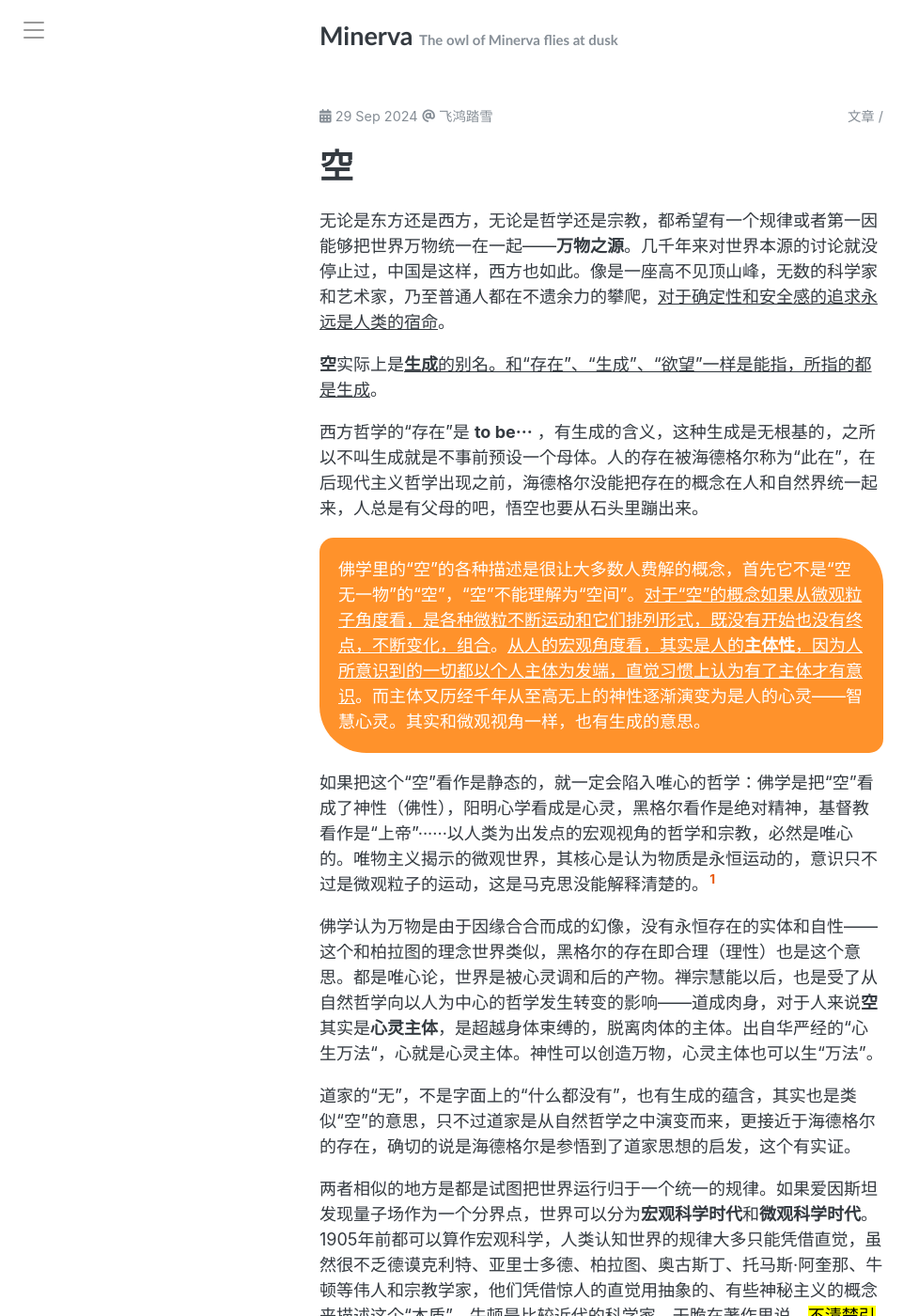
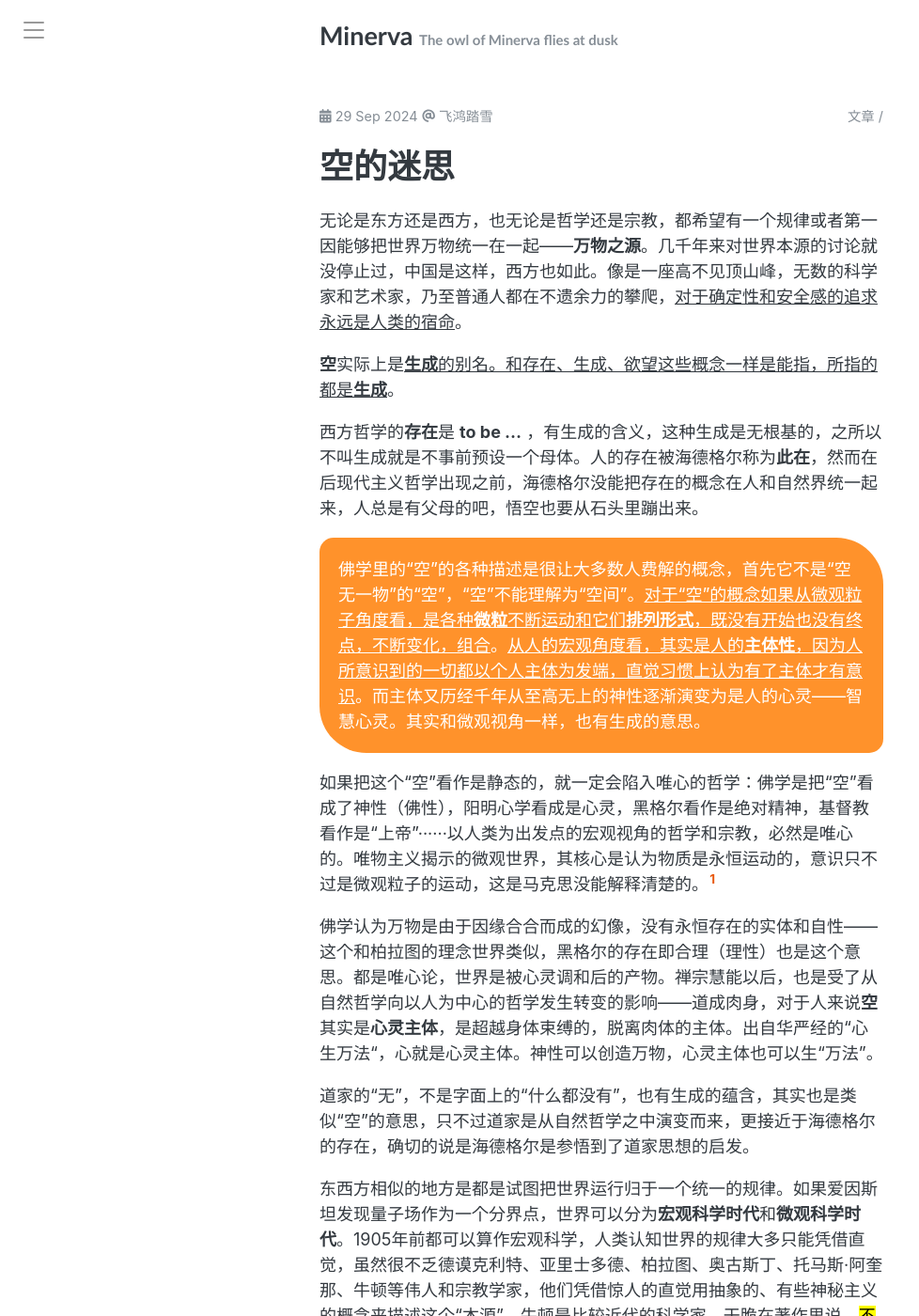
Before and after one commit to symphonyh/symphonyh.github.io, a Jekyll site: the page built from _posts/2024-09-29-kong.md, in a window 1280 px wide and 1400 px high. Shown: the whole window at 94% size, without its empty margins (0-978 px from the left). Built offline with Jekyll 4.4.1, drawn with Linux system fonts in a browser that asks for light colours; comment, search, counter and statistics services are not loaded; some of the changed text lies outside the part shown.

Commit message:
Update 2024-09-29-kong.md

```diff
--- a/_posts/2024-09-29-kong.md
+++ b/_posts/2024-09-29-kong.md
@@ -1,17 +1,17 @@
 ---
 layout: post
-title:  空
+title:  空的迷思
 author: 飞鸿踏雪
 categories: [文章]
 tags: [哲学]
 comments: true
 ---
 
-无论是东方还是西方，无论是哲学还是宗教，都希望有一个规律或者第一因能够把世界万物统一在一起——**万物之源**。几千年来对世界本源的讨论就没停止过，中国是这样，西方也如此。像是一座高不见顶山峰，无数的科学家和艺术家，乃至普通人都在不遗余力的攀爬，<ins>对于确定性和安全感的追求永远是人类的宿命</ins>。
+无论是东方还是西方，也无论是哲学还是宗教，都希望有一个规律或者第一因能够把世界万物统一在一起——**万物之源**。几千年来对世界本源的讨论就没停止过，中国是这样，西方也如此。像是一座高不见顶山峰，无数的科学家和艺术家，乃至普通人都在不遗余力的攀爬，<ins>对于确定性和安全感的追求永远是人类的宿命</ins>。
 
-**空**实际上是<ins><strong>生成</strong>的别名。和“存在”、“生成”、“欲望”一样是能指，所指的都是生成</ins>。
+**空**实际上是<ins><strong>生成</strong>的别名。和存在、生成、欲望这些概念一样是能指，所指的都是<strong>生成</strong></ins>。
 
-西方哲学的“存在”是 **to be···** ，有生成的含义，这种生成是无根基的，之所以不叫生成就是不事前预设一个母体。人的存在被海德格尔称为“此在”，在后现代主义哲学出现之前，海德格尔没能把存在的概念在人和自然界统一起来，人总是有父母的吧，悟空也要从石头里蹦出来。
+西方哲学的**存在**是 **to be ...** ，有生成的含义，这种生成是无根基的，之所以不叫生成就是不事前预设一个母体。人的存在被海德格尔称为**此在**，然而在后现代主义哲学出现之前，海德格尔没能把存在的概念在人和自然界统一起来，人总是有父母的吧，悟空也要从石头里蹦出来。
 
 <p style="
     color:white;
@@ -20,17 +20,17 @@ comments: true
     padding: 20px;
 
 ">
-佛学里的“空”的各种描述是很让大多数人费解的概念，首先它不是“空无一物”的“空”，“空”不能理解为“空间”。<ins>对于“空”的概念如果从微观粒子角度看，是各种微粒不断运动和它们排列形式，既没有开始也没有终点，不断变化，组合</ins>。<ins>从人的宏观角度看，其实是人的<strong>主体性</strong>，因为人所意识到的一切都以个人主体为发端，直觉习惯上认为有了主体才有意识</ins>。而主体又历经千年从至高无上的神性逐渐演变为是人的心灵——智慧心灵。其实和微观视角一样，也有生成的意思。
+佛学里的“空”的各种描述是很让大多数人费解的概念，首先它不是“空无一物”的“空”，“空”不能理解为“空间”。<ins>对于“空”的概念如果从微观粒子角度看，是各种<strong>微粒</strong>不断运动和它们<strong>排列形式</strong>，既没有开始也没有终点，不断变化，组合</ins>。<ins>从人的宏观角度看，其实是人的<strong>主体性</strong>，因为人所意识到的一切都以个人主体为发端，直觉习惯上认为有了主体才有意识</ins>。而主体又历经千年从至高无上的神性逐渐演变为是人的心灵——智慧心灵。其实和微观视角一样，也有生成的意思。
 </p>
 如果把这个“空”看作是静态的，就一定会陷入唯心的哲学：佛学是把“空”看成了神性（佛性），阳明心学看成是心灵，黑格尔看作是绝对精神，基督教看作是“上帝”······以人类为出发点的宏观视角的哲学和宗教，必然是唯心的。唯物主义揭示的微观世界，其核心是认为物质是永恒运动的，意识只不过是微观粒子的运动，这是马克思没能解释清楚的。[^fn1]
 
 佛学认为万物是由于因缘合合而成的幻像，没有永恒存在的实体和自性——这个和柏拉图的理念世界类似，黑格尔的存在即合理（理性）也是这个意思。都是唯心论，世界是被心灵调和后的产物。禅宗慧能以后，也是受了从自然哲学向以人为中心的哲学发生转变的影响——道成肉身，对于人来说**空**其实是**心灵主体**，是超越身体束缚的，脱离肉体的主体。出自华严经的“心生万法“，心就是心灵主体。神性可以创造万物，心灵主体也可以生“万法”。
 
-道家的“无”，不是字面上的“什么都没有”，也有生成的蕴含，其实也是类似“空”的意思，只不过道家是从自然哲学之中演变而来，更接近于海德格尔的存在，确切的说是海德格尔是参悟到了道家思想的启发，这个有实证。
+道家的“无”，不是字面上的“什么都没有”，也有生成的蕴含，其实也是类似“空”的意思，只不过道家是从自然哲学之中演变而来，更接近于海德格尔的存在，确切的说是海德格尔是参悟到了道家思想的启发。
 
-两者相似的地方是都是试图把世界运行归于一个统一的规律。如果爱因斯坦发现量子场作为一个分界点，世界可以分为**宏观科学时代**和**微观科学时代**。1905年前都可以算作宏观科学，人类认知世界的规律大多只能凭借直觉，虽然很不乏德谟克利特、亚里士多德、柏拉图、奥古斯丁、托马斯·阿奎那、牛顿等伟人和宗教学家，他们凭借惊人的直觉用抽象的、有些神秘主义的概念来描述这个“本质”。牛顿是比较近代的科学家，干脆在著作里说，<mark>不清楚引力之外的第一推动力是什么？因为除了上帝确实想不出来了</mark>。
+东西方相似的地方是都是试图把世界运行归于一个统一的规律。如果爱因斯坦发现量子场作为一个分界点，世界可以分为**宏观科学时代**和**微观科学时代**。1905年前都可以算作宏观科学，人类认知世界的规律大多只能凭借直觉，虽然很不乏德谟克利特、亚里士多德、柏拉图、奥古斯丁、托马斯·阿奎那、牛顿等伟人和宗教学家，他们凭借惊人的直觉用抽象的、有些神秘主义的概念来描述这个“本源”。牛顿是比较近代的科学家，干脆在著作里说，<mark>不清楚引力之外的第一推动力是什么？因为除了上帝确实想不出来了</mark>。
 
-我们总是相信在我们之外有一个我们能理解的，统一的规律在控制着世界的运行，而最终我们会发现其实世界就是**生成**本身。和我们的习惯思维定式不同，生命的图景不再是像看电影一样按照线性时间顺序展开，而是像在沼泽中的泥流，运动、裹挟、变化——柏格森描述为**绵延**，这里的时间只是强度，像炽热的熔岩般起伏跳跃。
+我们总是相信在我们之外有一个我们能理解的，统一的规律在控制着世界的运行，而最终我们会发现其实世界就是**生成**本身。和我们的习惯思维定式不同，生命的图景不再是像看电影一样按照线性时间顺序展开，而是像在沼泽中的泥流：涌动、裹挟、变化——柏格森描述为**绵延**，这里的时间只是强度，像炽热的熔岩般起伏跳跃。
 
 东方和西方哲学的交汇就在于此，只是说法和所在宏观/微观的视角有所不同而已。不知为什么，那么多的哲学和宗教书籍并没有把这个问题说清楚？[先验](https://www.cloudhan.me/%E6%96%87%E7%AB%A0/2024/08/06/xmyj.html)并非**神秘主义**，只是绵延的一部分。希望这里的文字已经能把这个问题梳理清楚了。
 
```
